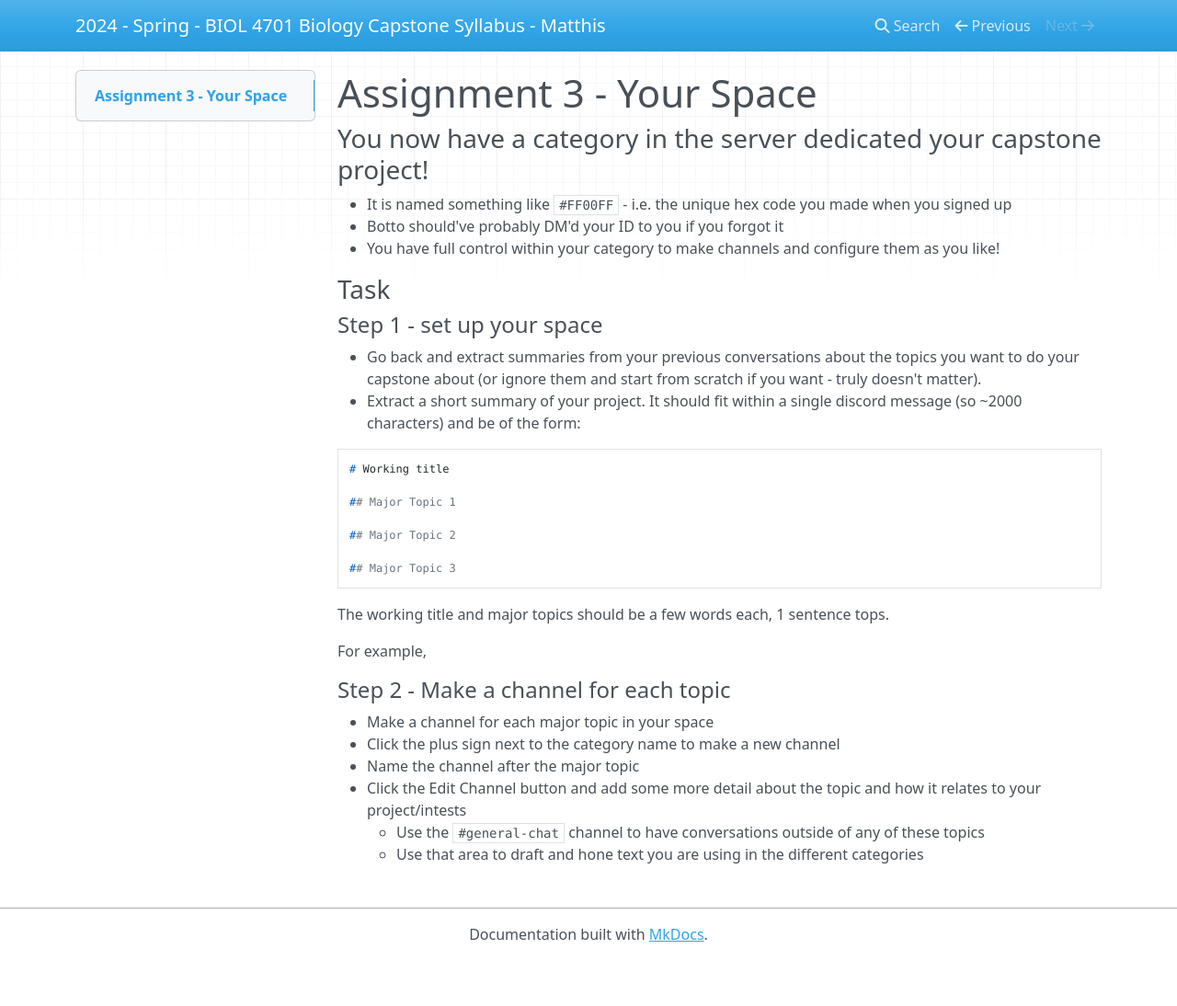
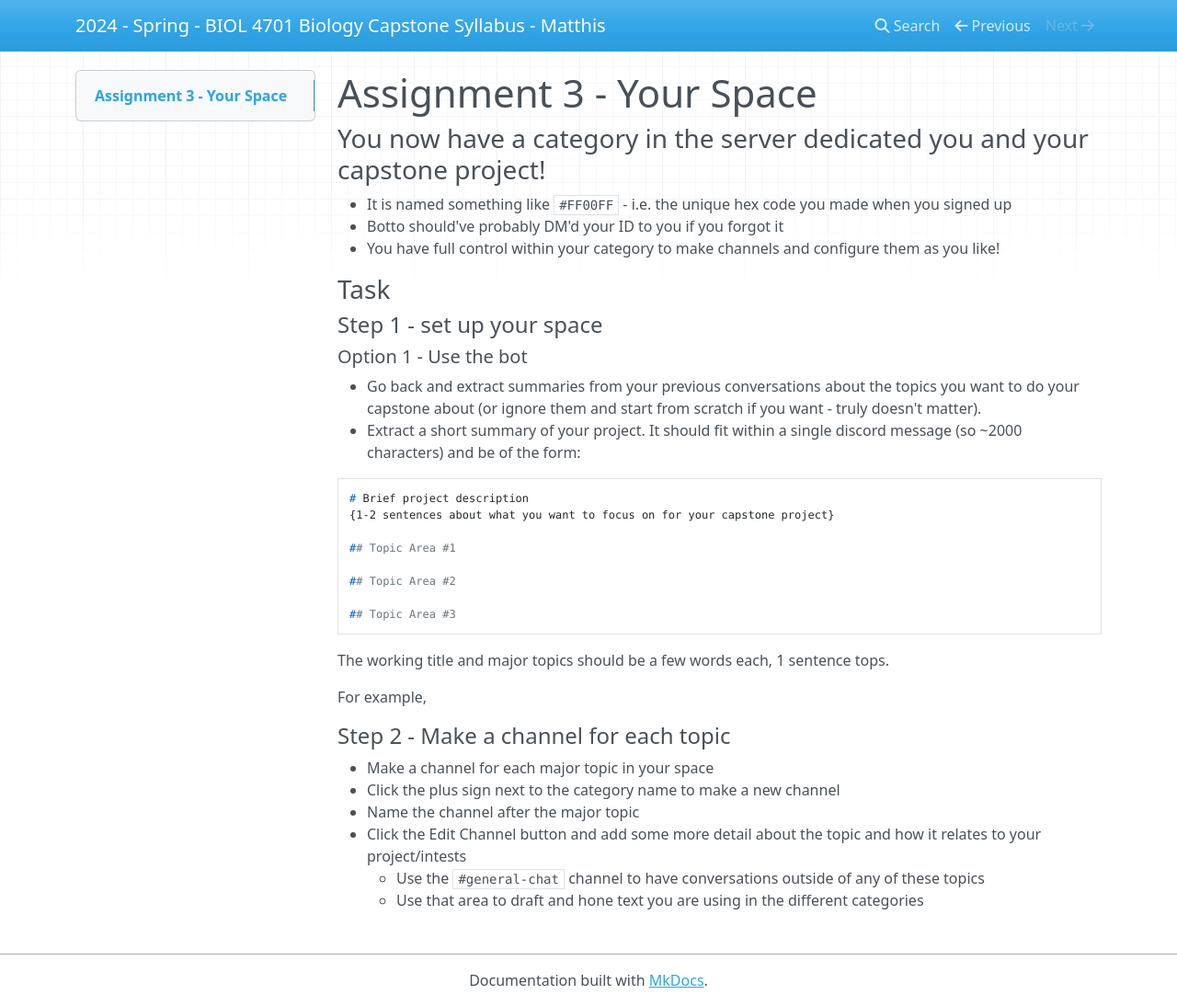
Before and after one commit to HumanMovementNeuroscience/capstone, an MkDocs documentation site: the page built from docs/course_materials/assignments/assignment3/assignment3-student-instructions.md, in a window 1280 px wide and 1094 px high. Shown: the whole window at 92% size. Built offline with MkDocs 1.6.1, drawn with Linux system fonts in a browser that asks for light colours; nearby versions of some CDN libraries.

Commit message:
Feb 7, 2024, 1:58 PM

````diff
--- a/docs/course_materials/assignments/assignment3/assignment3-student-instructions.md
+++ b/docs/course_materials/assignments/assignment3/assignment3-student-instructions.md
@@ -1,24 +1,27 @@
 # Assignment 3 - Your Space
 
-### You now have a category in the server dedicated your capstone project!
+### You now have a category in the server dedicated you and your capstone project!
 - It is named something like `#FF00FF` - i.e. the unique hex code you made when you signed up
   - Botto should've probably DM'd your ID to you if you forgot it
 - You have full control within your category to make channels and configure them as you like!
 
 ### Task
 #### Step 1 - set up your space
+
+##### Option 1 - Use the bot
 - Go back and extract summaries from your previous conversations about the topics you want to do your capstone about (or ignore them and start from scratch if you want - truly doesn't matter).
 - Extract a short summary of your project. It should fit within a single discord message (so ~2000 characters) and be of the form:
 
 
 ```
-# Working title
+# Brief project description
+{1-2 sentences about what you want to focus on for your capstone project}
 
-## Major Topic 1
+## Topic Area #1
 
-## Major Topic 2
+## Topic Area #2
 
-## Major Topic 3
+## Topic Area #3
 ```
 
 The working title and major topics should be a few words each, 1 sentence tops.
````
Also changed, not shown: docs/course_materials/assignments/assignment3/assignment3-content-outline.md (+1 -1 lines).
